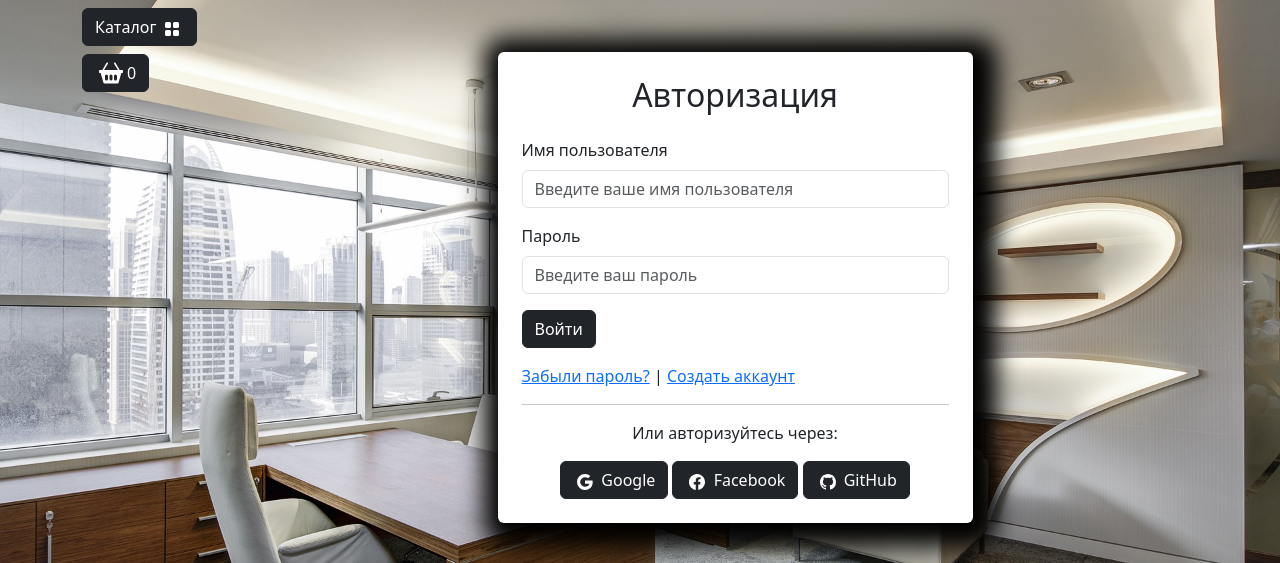
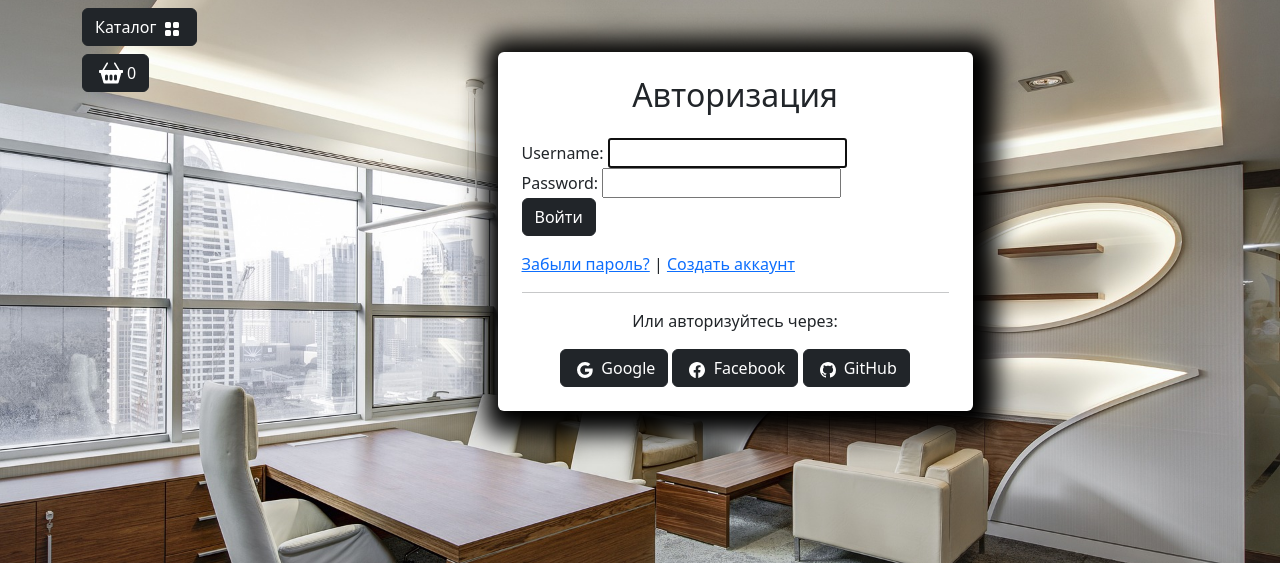
Before and after one commit to StefanCorporation/E-Furniture, a Django app: page /efurniture/users/login/ in a window 1280 px wide. Shown: the part 56-619 px from the top of the page. Run offline with Django 5.2, Linux system fonts and the light colour scheme; data comes from the database, SQL or seed files in the repository; some libraries are stand-ins or nearby versions.

Commit message:
Add login functionality

```diff
--- /dev/null
+++ b/src/users/forms.py
@@ -0,0 +1,8 @@
+from django import forms
+from django.contrib.auth.forms import AuthenticationForm
+
+from users.models import User
+
+class UserLoginForm(AuthenticationForm):
+    class Meta:
+        model = User
--- a/src/users/templates/users/login.html
+++ b/src/users/templates/users/login.html
@@ -8,15 +8,17 @@
             <div class="row justify-content-center">
                 <div class="col-md-6 bg-white p-4 mb-4 mx-3 rounded custom-shadow">
                     <h2 class="text-center mb-4">Авторизация</h2>
-                    <form>
-                        <div class="mb-3">
+                    <form action="{% url 'users:login' %}" method="post">
+                        {% csrf_token %}
+                        {{ form }}
+                        {% comment %} <div class="mb-3">
                             <label for="username" class="form-label">Имя пользователя</label>
                             <input type="text" class="form-control" id="username" placeholder="Введите ваше имя пользователя" required>
                         </div>
                         <div class="mb-3">
                             <label for="password" class="form-label">Пароль</label>
                             <input type="password" class="form-control" id="password" placeholder="Введите ваш пароль" required>
-                        </div>
+                        </div>{% endcomment %}
                         <button type="submit" class="btn btn-dark btn-block">Войти</button>
                     </form>
                     <div class="mt-3">
--- a/src/users/views.py
+++ b/src/users/views.py
@@ -1,12 +1,35 @@
+from django.http import HttpResponseRedirect
 from django.shortcuts import render
+from django.contrib import auth
+from django.urls import reverse
+
+from users.forms import UserLoginForm
 
 # Create your views here.
 
 
 def login(request):
 
+    if request.method == 'POST':
+
+        form = UserLoginForm(data=request.POST)
+
+        if form.is_valid():
+            username = request.POST['username']
+            password = request.POST['password']
+
+            user = auth.authenticate(username=username, password=password)
+
+            if user:
+                auth.login(request, user)
+                return HttpResponseRedirect(reverse('main:index'))
+
+    else:
+        form = UserLoginForm()
+
     context = {
-        'title': 'Home - Authorization'
+        'title': 'Home - Authorization',
+        'form': form
     }
     return render(request,'users/login.html', context)
 
```
